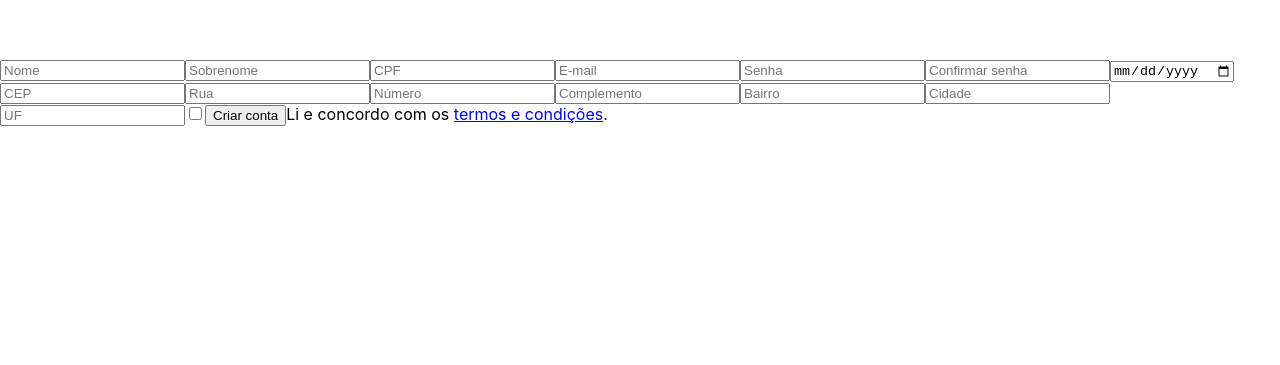
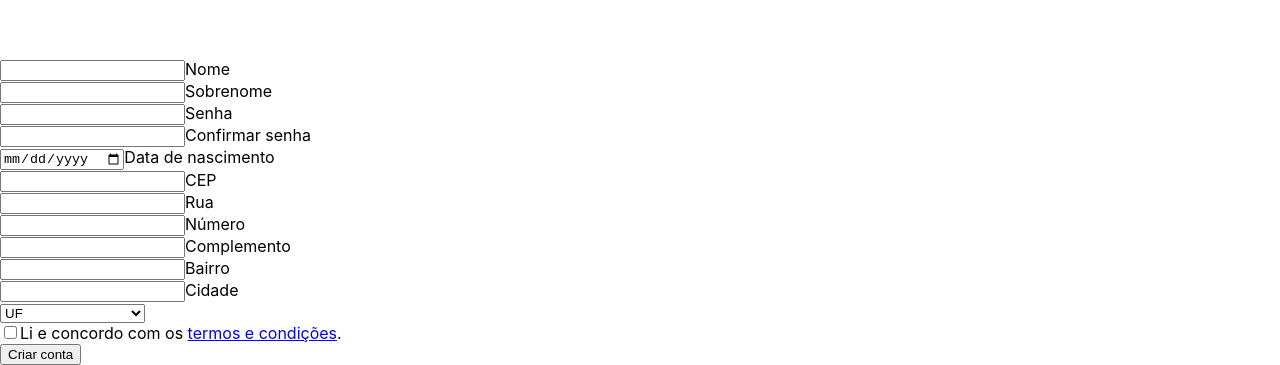
Before and after one commit to AlanaPeres/JStream, a React (Create React App) app: page / in a window 1280 px wide. Shown: the part 7641-8006 px from the top of the page. Before the commit the page ends 7767 px from the top, so only its background shows below. Built offline with nearby package versions, Linux system fonts and the light colour scheme.

Commit message:
Separando por div os campos do form e adicionando a tag select no campo de UF

```diff
--- a/src/components/FormSignUp/formSignUp.tsx
+++ b/src/components/FormSignUp/formSignUp.tsx
@@ -6,26 +6,94 @@ const FormSignUp = () => {
         <div className="container">
         <img src={logo} alt="Imagem da logo" />
             <form className='form'>
-                <input className='form_name' type="text" placeholder='Nome' />
-                <input className='form_last-name' type="text" placeholder='Sobrenome' />
-                <input className='form_cpf' type="text" placeholder='CPF' />
-                <input className='form_email' type="email" placeholder='E-mail' />
-                <input className='form_password' type="password" placeholder='Senha' />
-                <input className='form_corfirm-password' type="password" placeholder='Confirmar senha' />
-                <input className='form_date-of-birth' type="date" placeholder='Data de nascimento' />
-                <input className='form_cep' type="text" placeholder='CEP' />
-                <input className='form_street' type="text" placeholder='Rua' />
-                <input className='form_number' type="text" placeholder='Número' />
-                <input className='form_complement' type="text" placeholder='Complemento' />
-                <input className='form_neighborhood' type="text" placeholder='Bairro' />
-                <input className='form_city' type="text" placeholder='Cidade' />
-                <input className='form_uf' type="text" placeholder='UF' />
-                <input className='form_checkbox' type="checkbox" />
-                <button className='form_sign-up' type="submit">Criar conta</button>
-                <label>
-                    Li e concordo com os <a href="#">termos e condições</a>.
-                </label>
-                </form>
+                <div className='form_group'>
+                    <input className='group_name' type="text" required/>
+                    <span className=''>Nome</span>
+                </div>
+                <div className='form_group'>
+                    <input className='group_last-name' type="text" required/>
+                    <span>Sobrenome</span>
+                </div>
+                <div className='form_group'>
+                    <input className='group_password' type="password" required/>
+                    <span>Senha</span>
+                </div>
+                <div className='form_group'>
+                    <input className='group_confirm-password' type="password" required/>
+                    <span>Confirmar senha</span>
+                </div>
+                <div className='form_group'>
+                    <input className='group_date-of-birth' type="date" required/>
+                    <span>Data de nascimento</span>
+                </div>
+                <div className='form_group'>
+                    <input className='group_cep' type="text" required/>
+                    <span>CEP</span>
+                </div>
+                <div className='form_group'>
+                    <input className='group_street' type="text" required/>
+                    <span>Rua</span>
+                </div>
+                <div className='form_group'>
+                    <input className='group_number' type="text" required/>
+                    <span>Número</span>
+                </div>
+                <div className='form_group'>
+                    <input className='group_complement' type="text" required/>
+                    <span>Complemento</span>
+                </div>
+                <div className='form_group'>
+                    <input className='group_neighborhood' type="text" required/>
+                    <span>Bairro</span>
+                </div>
+                <div className='form_group'>
+                    <input className='group_city' type="text" required/>
+                    <span>Cidade</span>
+                </div>
+                <div>
+                    <select className='' name="uf">
+                        <option selected>UF</option>
+                        <option value="AC">Acre</option>
+                        <option value="AL">Alagoas</option>
+                        <option value="AP">Amapá</option>
+                        <option value="AM">Amazonas</option>
+                        <option value="BA">Bahia</option>
+                        <option value="CE">Ceará</option>
+                        <option value="DF">Distrito Federal</option>
+                        <option value="ES">Espirito Santo</option>
+                        <option value="GO">Goiás</option>
+                        <option value="MA">Maranhão</option>
+                        <option value="MS">Mato Grosso do Sul</option>
+                        <option value="MT">Mato Grosso</option>
+                        <option value="MG">Minas Gerais</option>
+                        <option value="PA">Pará</option>
+                        <option value="PB">Paraíba</option>
+                        <option value="PR">Paraná</option>
+                        <option value="PE">Pernambuco</option>
+                        <option value="PI">Piauí</option>
+                        <option value="RJ">Rio de Janeiro</option>
+                        <option value="RN">Rio Grande do Norte</option>
+                        <option value="RS">Rio Grande do Sul</option>
+                        <option value="RO">Rondônia</option>
+                        <option value="RR">Roraima</option>
+                        <option value="SC">Santa Catarina</option>
+                        <option value="SP">São Paulo</option>
+                        <option value="SE">Sergipe</option>
+                        <option value="TO">Tocantins</option>
+                    </select>
+                </div>
+                <div className='form_group'>
+                    <input className='group_checkbox' type="checkbox" required/>
+                    <label>
+                        Li e concordo com os <a href="#">termos e condições</a>.
+                    </label>
+                </div>
+                <div className='form_btn'>
+                    <a href="#">
+                        <button className='form_sign-up' type="submit">Criar conta</button>
+                    </a>
+                </div>
+            </form>
             </div>
     );
 }
```
